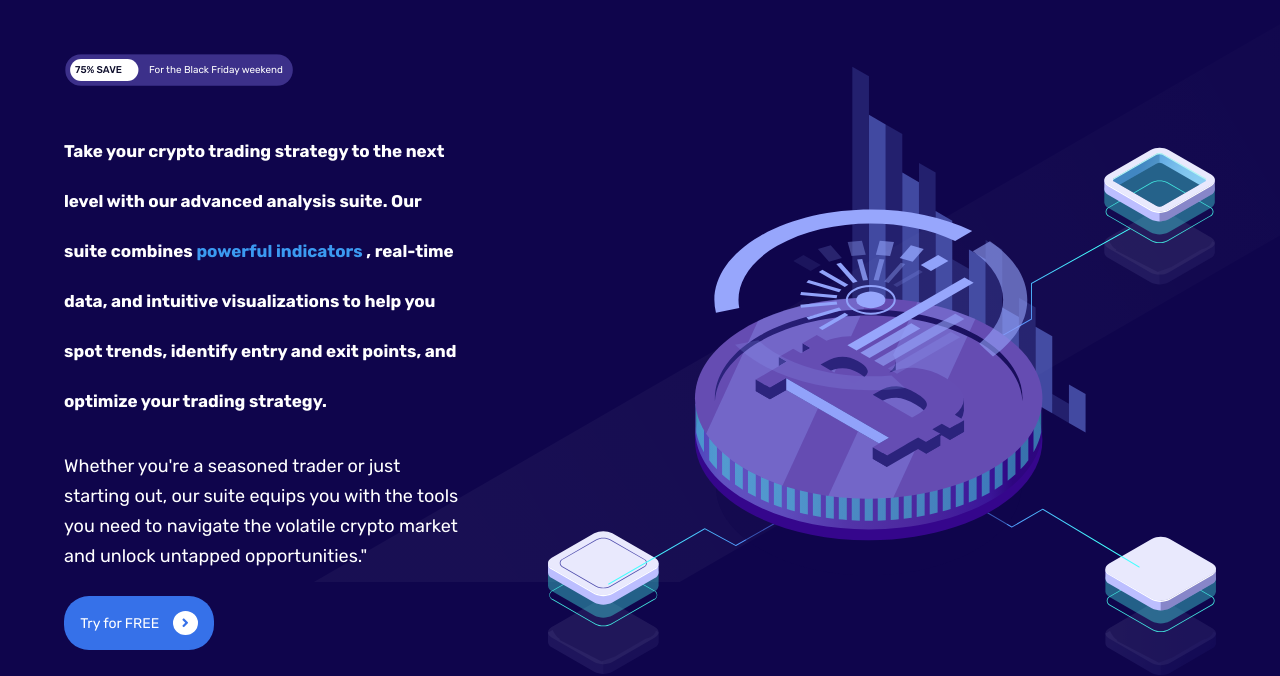
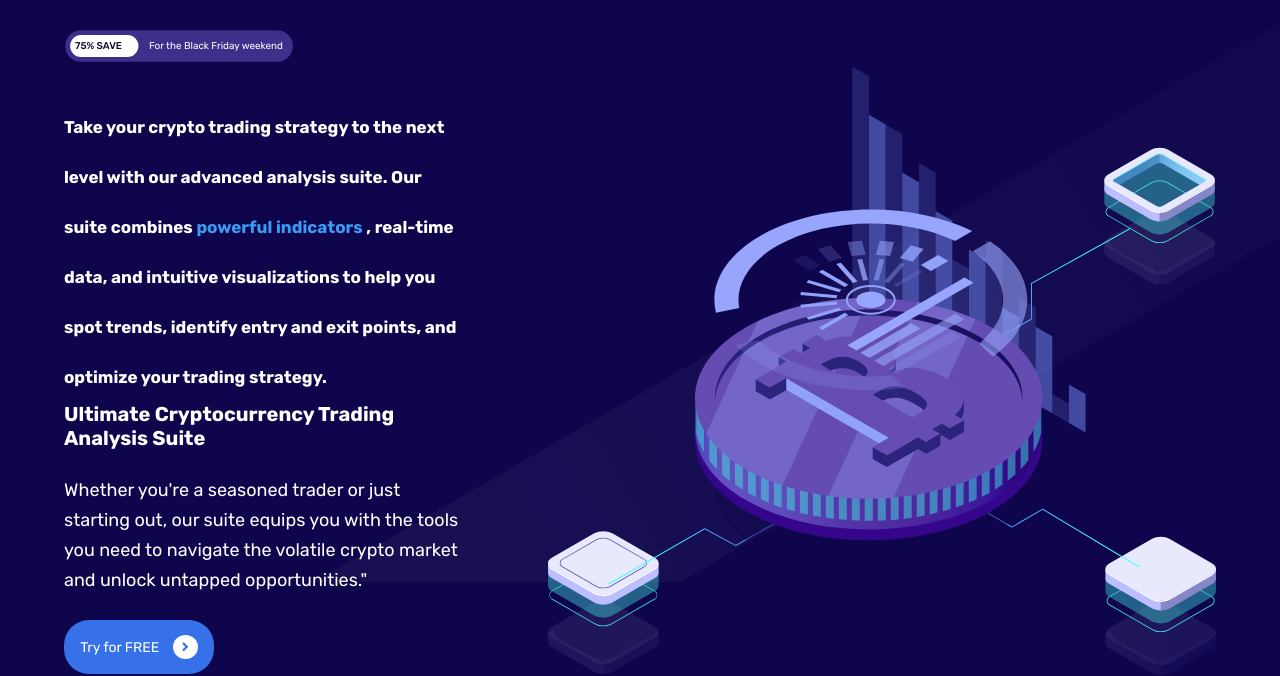
Before and after one commit to demoreon/uctas, a plain HTML site: page index.html in a window 1280 px wide. Shown: the part 141-817 px from the top of the page. Drawn offline with nearby package versions, Linux system fonts and the light colour scheme; files that its build step writes are made by us from their sources.

Commit message:
Update index.html

```diff
--- a/index.html
+++ b/index.html
@@ -72,6 +72,9 @@
                             Take your crypto trading strategy to the next level with our advanced analysis suite.
                             Our suite combines  <span> powerful indicators </span>, real-time data, and intuitive visualizations to help you spot trends, identify entry and exit points, and optimize your trading strategy.
                         </h1>
+                          <h1 class="main-header-content-principal__title-far-right">
+            Ultimate Cryptocurrency Trading Analysis Suite
+        </h1>
                         <p class="main-header-content-principal__description">
                            Whether you're a seasoned trader or just starting out, our suite equips you with the tools you need to navigate the volatile crypto market and unlock untapped opportunities."
                         </p>
```
